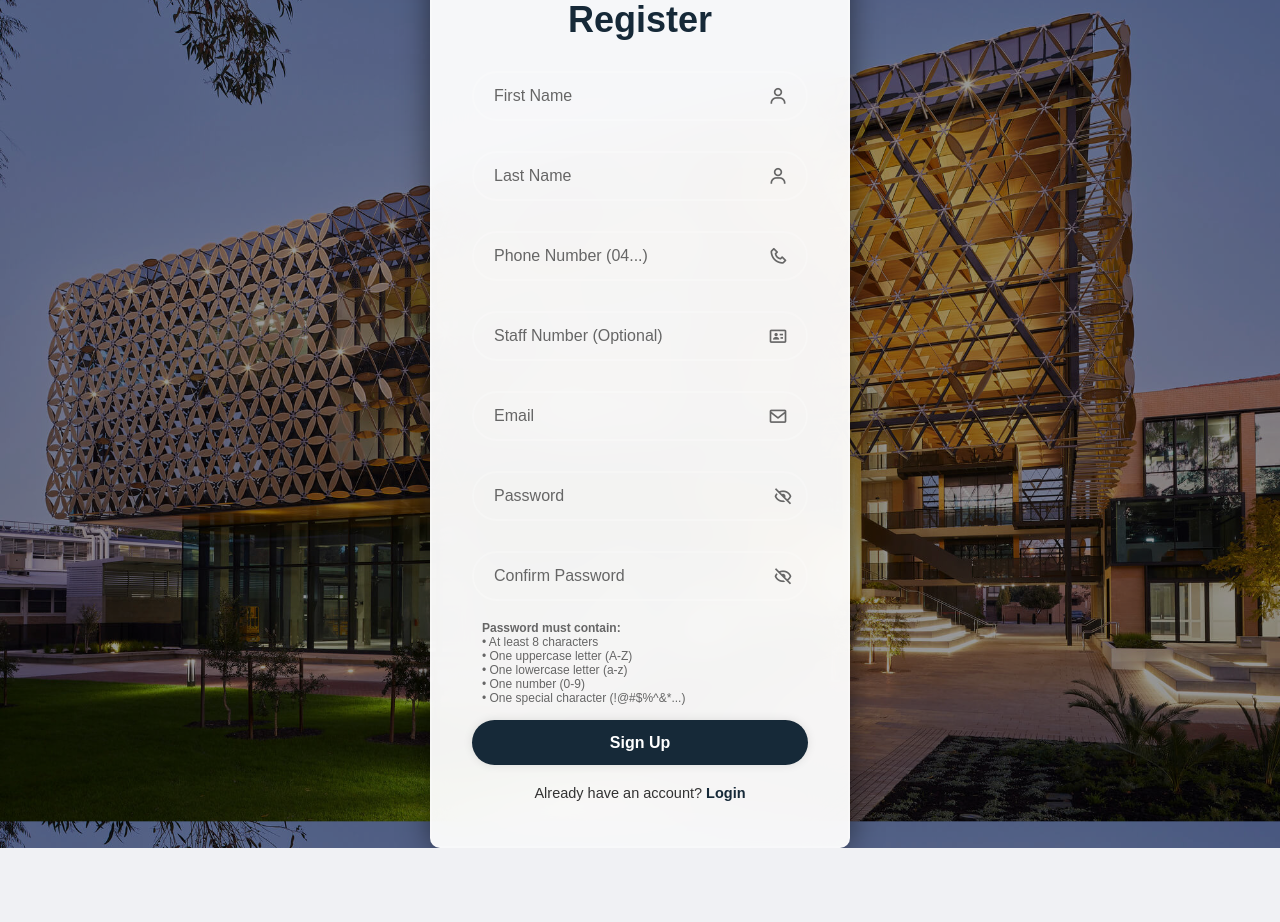
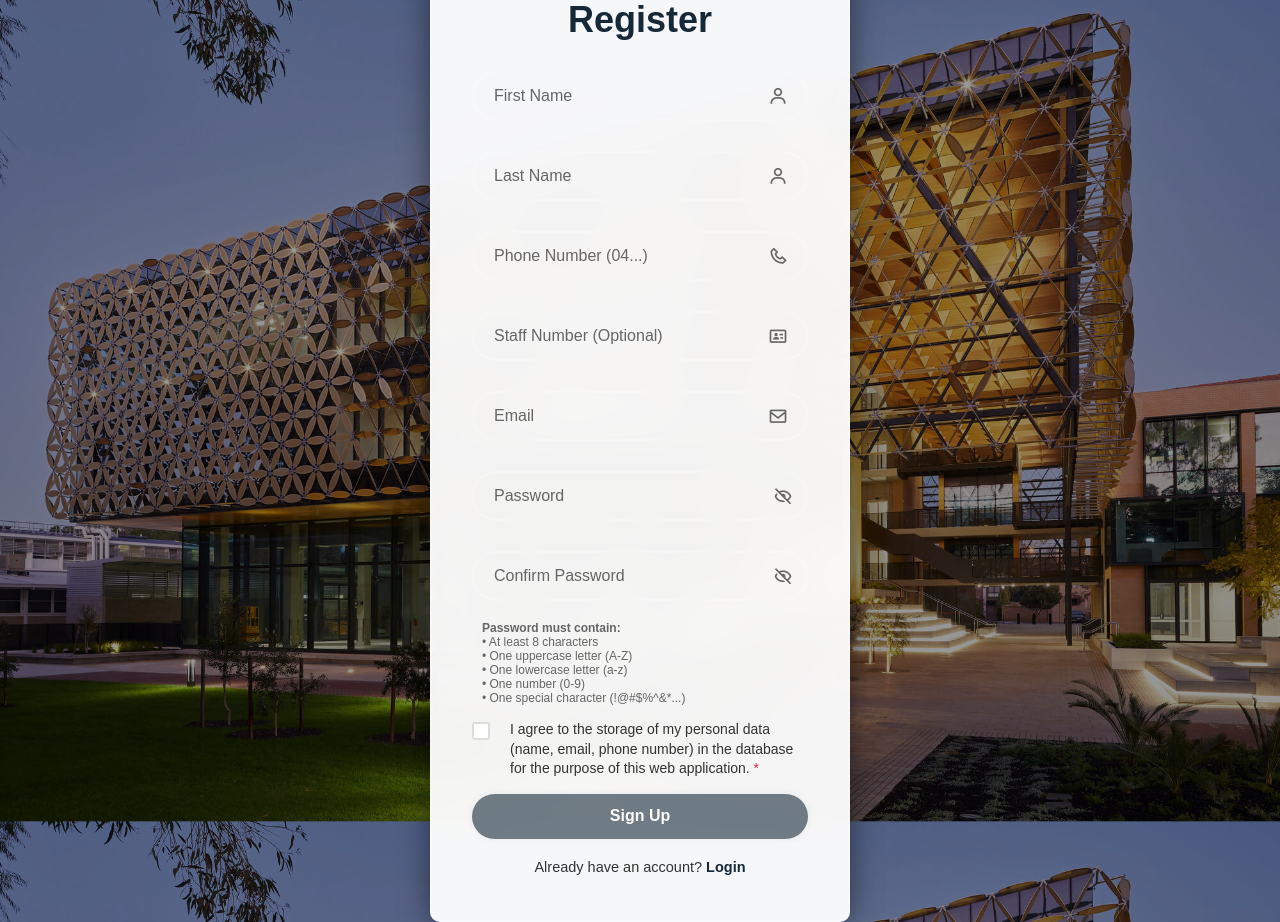
Before and after one commit to Zackggiitt/CITS3200-Scheduling-WebApp--team-42, a Flask app: page /signup in a window 1280 px wide. Shown: the part 33-955 px from the top of the page. Before the commit the page ends 881 px from the top, so only its background shows below. Run offline with Flask 3, Linux system fonts and the light colour scheme; some libraries are stand-ins or nearby versions.

Commit message:
Privacy statement tickbox implemented in signup page

```diff
--- a/application.py
+++ b/application.py
@@ -131,29 +131,48 @@ def signup():
                 flash("Invalid setup link. Please use the link from your email.")
                 return redirect(url_for("login"))
 
+        # Get checkbox values
+        data_privacy_consent = request.form.get("data_privacy_consent")
+        unavailability_consent = request.form.get("unavailability_consent")
+
+        # Get user role for template context
+        existing_user = User.query.filter_by(email=email).first()
+        role_name = "Unit Coordinator" if existing_user and existing_user.role == UserRole.UNIT_COORDINATOR else "Facilitator" if existing_user and existing_user.role == UserRole.FACILITATOR else None
+
         # Validation
         if not all([first, last, phone, email, password, confirm_password]):
             flash("All fields except staff number are required!")
-            return render_template("signup.html", email=email, token=token,
+            return render_template("signup.html", email=email, token=token, role_name=role_name,
+                                 first_name=first, last_name=last, phone=phone, staff_number=staff_number)
+
+        # Check data privacy consent (required for all users)
+        if not data_privacy_consent:
+            flash("You must agree to the data privacy statement to continue!")
+            return render_template("signup.html", email=email, token=token, role_name=role_name,
                                  first_name=first, last_name=last, phone=phone, staff_number=staff_number)
 
         # Check if passwords match
         if password != confirm_password:
             flash("Passwords do not match!")
-            return render_template("signup.html", email=email, token=token,
+            return render_template("signup.html", email=email, token=token, role_name=role_name,
                                  first_name=first, last_name=last, phone=phone, staff_number=staff_number)
 
         # Check if email was pre-registered by admin
-        existing_user = User.query.filter_by(email=email).first()
         if not existing_user or existing_user.role not in [UserRole.FACILITATOR, UserRole.UNIT_COORDINATOR]:
             flash("This email is not authorized to sign up. Please contact your administrator.")
-            return render_template("signup.html", email=email, token=token,
+            return render_template("signup.html", email=email, token=token, role_name=role_name,
+                                 first_name=first, last_name=last, phone=phone, staff_number=staff_number)
+
+        # Check facilitator-specific unavailability consent
+        if existing_user.role == UserRole.FACILITATOR and not unavailability_consent:
+            flash("Facilitators must consent to unavailability data sharing to continue!")
+            return render_template("signup.html", email=email, token=token, role_name=role_name,
                                  first_name=first, last_name=last, phone=phone, staff_number=staff_number)
 
         # Check if user has already completed signup (has name set)
         if existing_user.first_name and existing_user.last_name:
             flash("This account has already been set up. Please log in instead.")
-            return render_template("signup.html", email=email, token=token,
+            return render_template("signup.html", email=email, token=token, role_name=role_name,
                                  first_name=first, last_name=last, phone=phone, staff_number=staff_number)
 
         # Check if staff number already exists (only if provided)
@@ -161,7 +180,7 @@ def signup():
             existing_staff = User.query.filter_by(staff_number=staff_number).first()
             if existing_staff and existing_staff.id != existing_user.id:
                 flash("Staff number already exists!")
-                return render_template("signup.html", email=email, token=token,
+                return render_template("signup.html", email=email, token=token, role_name=role_name,
                                      first_name=first, last_name=last, phone=phone, staff_number=staff_number)
 
         # Phone validation - Australian mobile format (04XX XXX XXX)
@@ -169,33 +188,33 @@ def signup():
         phone_clean = phone.replace(" ", "").replace("-", "")
         if not re.match(r'^04\d{8}$', phone_clean):
             flash("Phone number must be in format 04XXXXXXXX (10 digits starting with 04)!")
-            return render_template("signup.html", email=email, token=token,
+            return render_template("signup.html", email=email, token=token, role_name=role_name,
                                  first_name=first, last_name=last, phone=phone, staff_number=staff_number)
 
         # Password validation
         if len(password) < 8:
             flash("Password must be at least 8 characters!")
-            return render_template("signup.html", email=email, token=token,
+            return render_template("signup.html", email=email, token=token, role_name=role_name,
                                  first_name=first, last_name=last, phone=phone, staff_number=staff_number)
 
         if not re.search(r'[A-Z]', password):
             flash("Password must contain at least one uppercase letter!")
-            return render_template("signup.html", email=email, token=token,
+            return render_template("signup.html", email=email, token=token, role_name=role_name,
                                  first_name=first, last_name=last, phone=phone, staff_number=staff_number)
 
         if not re.search(r'[a-z]', password):
             flash("Password must contain at least one lowercase letter!")
-            return render_template("signup.html", email=email, token=token,
+            return render_template("signup.html", email=email, token=token, role_name=role_name,
                                  first_name=first, last_name=last, phone=phone, staff_number=staff_number)
 
         if not re.search(r'[0-9]', password):
             flash("Password must contain at least one number!")
-            return render_template("signup.html", email=email, token=token,
+            return render_template("signup.html", email=email, token=token, role_name=role_name,
                                  first_name=first, last_name=last, phone=phone, staff_number=staff_number)
 
         if not re.search(r'[!@#$%^&*(),.?":{}|<>]', password):
             flash("Password must contain at least one special character (!@#$%^&*(),.?\":{}|<>)!")
-            return render_template("signup.html", email=email, token=token,
+            return render_template("signup.html", email=email, token=token, role_name=role_name,
                                  first_name=first, last_name=last, phone=phone, staff_number=staff_number)
 
         try:
@@ -221,7 +240,7 @@ def signup():
         except Exception as e:
             db.session.rollback()
             flash("Registration failed. Please try again.")
-            return render_template("signup.html", email=email, token=token)
+            return render_template("signup.html", email=email, token=token, role_name=role_name)
 
     return render_template("signup.html")
 
--- a/static/style.css
+++ b/static/style.css
@@ -277,6 +277,87 @@ body::before {
 
 .register-link p a:hover {
     text-decoration: underline;
+}
+
+/* Checkbox Styles */
+.checkbox-container {
+    margin: 15px 0;
+}
+
+.checkbox-label {
+    display: flex;
+    align-items: flex-start;
+    cursor: pointer;
+    font-size: 14px;
+    line-height: 1.4;
+    color: #333;
+    position: relative;
+    padding-left: 30px;
+}
+
+.checkbox-label input[type="checkbox"] {
+    position: absolute;
+    opacity: 0;
+    cursor: pointer;
+    height: 0;
+    width: 0;
+}
+
+.checkmark {
+    position: absolute;
+    left: 0;
+    top: 2px;
+    height: 18px;
+    width: 18px;
+    background-color: #fff;
+    border: 2px solid #ddd;
+    border-radius: 3px;
+    transition: all 0.3s ease;
+}
+
+.checkbox-label:hover input ~ .checkmark {
+    border-color: #162938;
+}
+
+.checkbox-label input:checked ~ .checkmark {
+    background-color: #162938;
+    border-color: #162938;
+}
+
+.checkmark:after {
+    content: "";
+    position: absolute;
+    display: none;
+}
+
+.checkbox-label input:checked ~ .checkmark:after {
+    display: block;
+}
+
+.checkbox-label .checkmark:after {
+    left: 5px;
+    top: 2px;
+    width: 4px;
+    height: 8px;
+    border: solid white;
+    border-width: 0 2px 2px 0;
+    transform: rotate(45deg);
+}
+
+.checkbox-text {
+    margin-left: 8px;
+    flex: 1;
+}
+
+.checkbox-label input:required + .checkmark + .checkbox-text:after {
+    content: " *";
+    color: #dc3545;
+}
+
+/* Disabled button styles */
+.btn:disabled {
+    opacity: 0.6;
+    cursor: not-allowed !important;
 }
 
 /* Flash Messages */
--- a/templates/signup.html
+++ b/templates/signup.html
@@ -78,7 +78,29 @@
                 • One special character (!@#$%^&*...)
             </div>
 
-            <button type="submit" class="btn">Sign Up</button>
+            <!-- Data Privacy Statement Checkbox (Required for all users) -->
+            <div class="checkbox-container">
+                <label class="checkbox-label">
+                    <input type="checkbox" name="data_privacy_consent" id="data_privacy_consent" required>
+                    <span class="checkmark"></span>
+                    <span class="checkbox-text">
+                        I agree to the storage of my personal data (name, email, phone number) in the database for the purpose of this web application.
+                    </span>
+                </label>
+            </div>
+
+            <!-- Unavailability Consent Checkbox (Only for Facilitators) -->
+            <div class="checkbox-container" id="unavailability_consent_container" style="display: none;">
+                <label class="checkbox-label">
+                    <input type="checkbox" name="unavailability_consent" id="unavailability_consent">
+                    <span class="checkmark"></span>
+                    <span class="checkbox-text">
+                        I consent to having my unavailability data accessed by Unit Coordinators and shared with other facilitators through swap requests.
+                    </span>
+                </label>
+            </div>
+
+            <button type="submit" class="btn" id="signup-btn" disabled>Sign Up</button>
 
             <div class="register-link">
                 <p>Already have an account? <a href="{{ url_for('login') }}">Login</a></p>
@@ -112,6 +134,57 @@
             this.classList.toggle('bx-hide');
             this.classList.toggle('bx-show');
         });
+
+        // Checkbox validation and form submission logic
+        const dataPrivacyCheckbox = document.getElementById('data_privacy_consent');
+        const unavailabilityCheckbox = document.getElementById('unavailability_consent');
+        const unavailabilityContainer = document.getElementById('unavailability_consent_container');
+        const signupBtn = document.getElementById('signup-btn');
+
+        // Check if this is a facilitator signup by checking the role name
+        function isFacilitatorSignup() {
+            const roleName = '{{ role_name or "" }}';
+            return roleName === 'Facilitator';
+        }
+
+        // Show/hide facilitator-specific checkbox
+        function updateFacilitatorCheckbox() {
+            if (isFacilitatorSignup()) {
+                unavailabilityContainer.style.display = 'block';
+                unavailabilityCheckbox.required = true;
+            } else {
+                unavailabilityContainer.style.display = 'none';
+                unavailabilityCheckbox.required = false;
+                unavailabilityCheckbox.checked = false;
+            }
+            updateSubmitButton();
+        }
+
+        // Update submit button state based on checkbox requirements
+        function updateSubmitButton() {
+            const isDataPrivacyChecked = dataPrivacyCheckbox.checked;
+            const isUnavailabilityChecked = isFacilitatorSignup() ? unavailabilityCheckbox.checked : true;
+
+            if (isDataPrivacyChecked && isUnavailabilityChecked) {
+                signupBtn.disabled = false;
+                signupBtn.style.opacity = '1';
+                signupBtn.style.cursor = 'pointer';
+            } else {
+                signupBtn.disabled = true;
+                signupBtn.style.opacity = '0.6';
+                signupBtn.style.cursor = 'not-allowed';
+            }
+        }
+
+        // Add event listeners
+        dataPrivacyCheckbox.addEventListener('change', updateSubmitButton);
+        unavailabilityCheckbox.addEventListener('change', updateSubmitButton);
+
+        // Initialize on page load
+        document.addEventListener('DOMContentLoaded', function() {
+            updateFacilitatorCheckbox();
+            updateSubmitButton();
+        });
     </script>
 </body>
 
```
Also changed, not shown: static/login.css (+17 -2 lines), templates/login.html (+19 -1 lines).
